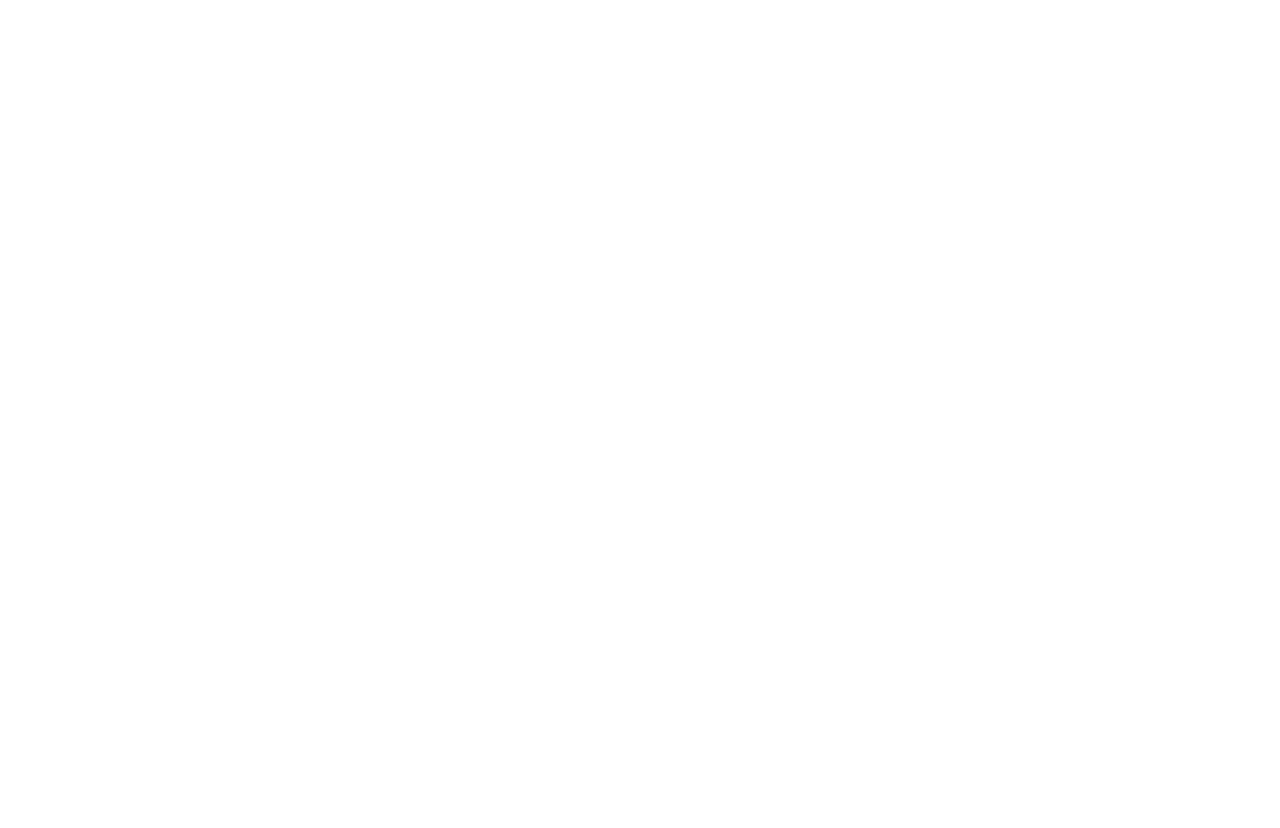
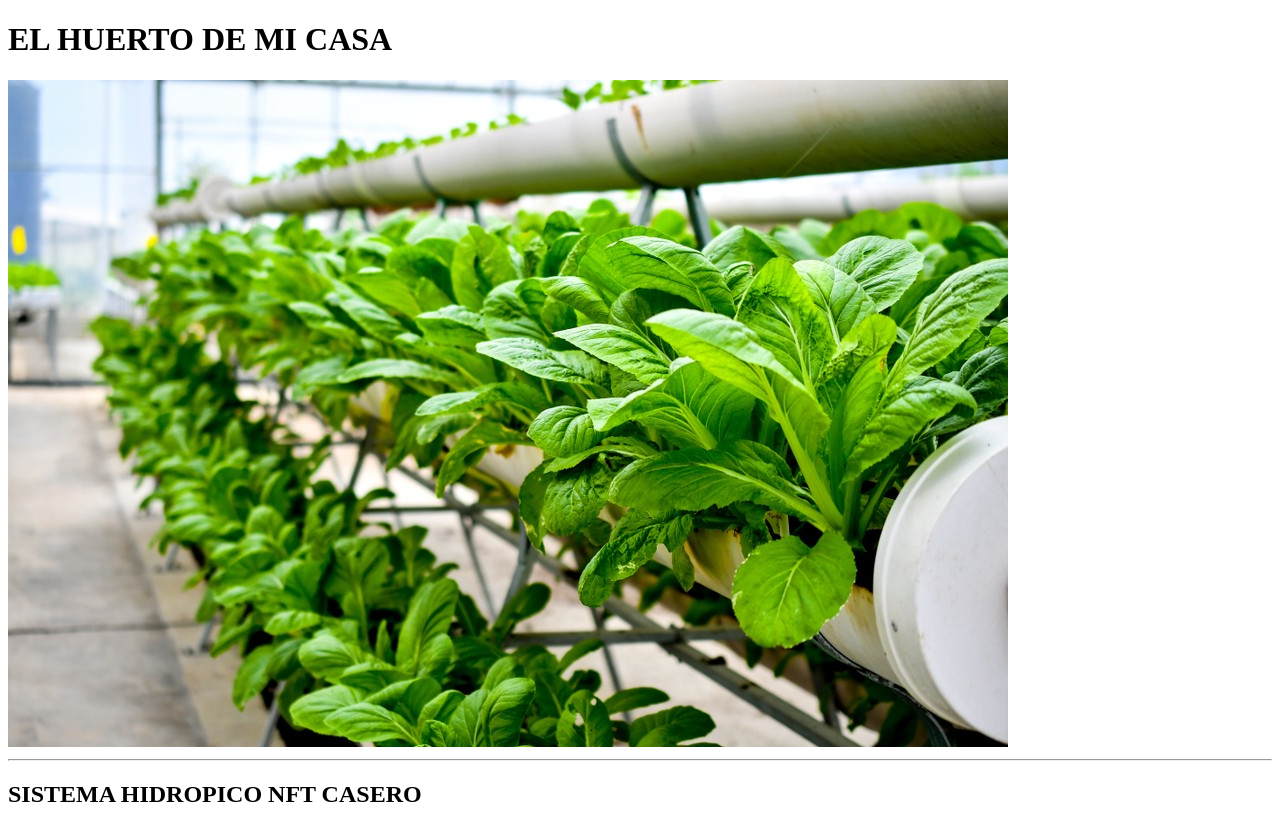
Before and after one commit to Henry781029/proyectoIntroduccion1, a plain HTML site: page index.html in a window 1280 px wide. Before the commit the page ends 800 px from the top, so only its background shows below. Drawn offline with Linux system fonts and the light colour scheme.

Commit message:
cree titulos e imagenes en la estructura

```diff
--- a/index.html
+++ b/index.html
@@ -4,21 +4,32 @@
 <head>
     <meta charset="UTF-8">
     <meta name="viewport" content="width=device-width, initial-scale=1.0">
-    <title>Document</title>
+    <title>proyectoIntroduccion1</title>
 </head>
 
 
 <body>
     <header>
+        <h1>EL HUERTO DE MI CASA</h1>
+        <img src="Imagenes/imghidropicos3.jpg" alt="imagenhidropicos3">
+        <hr>
+
+    </header>
+
+    <main>
+        <article>
+
+            <h2>SISTEMA HIDROPICO NFT CASERO</h2>
+
+                <p>
 
 
 
-    </header>
+
+                </p>
 
 
-    <main>
-
-
+        </article>
 
 
     </main>
```
Also changed, not shown: Imagenes/imghidropicos1.jpg (added), Imagenes/imghidropicos2.jpg (added), Imagenes/imghidropicos3.jpg (added).
